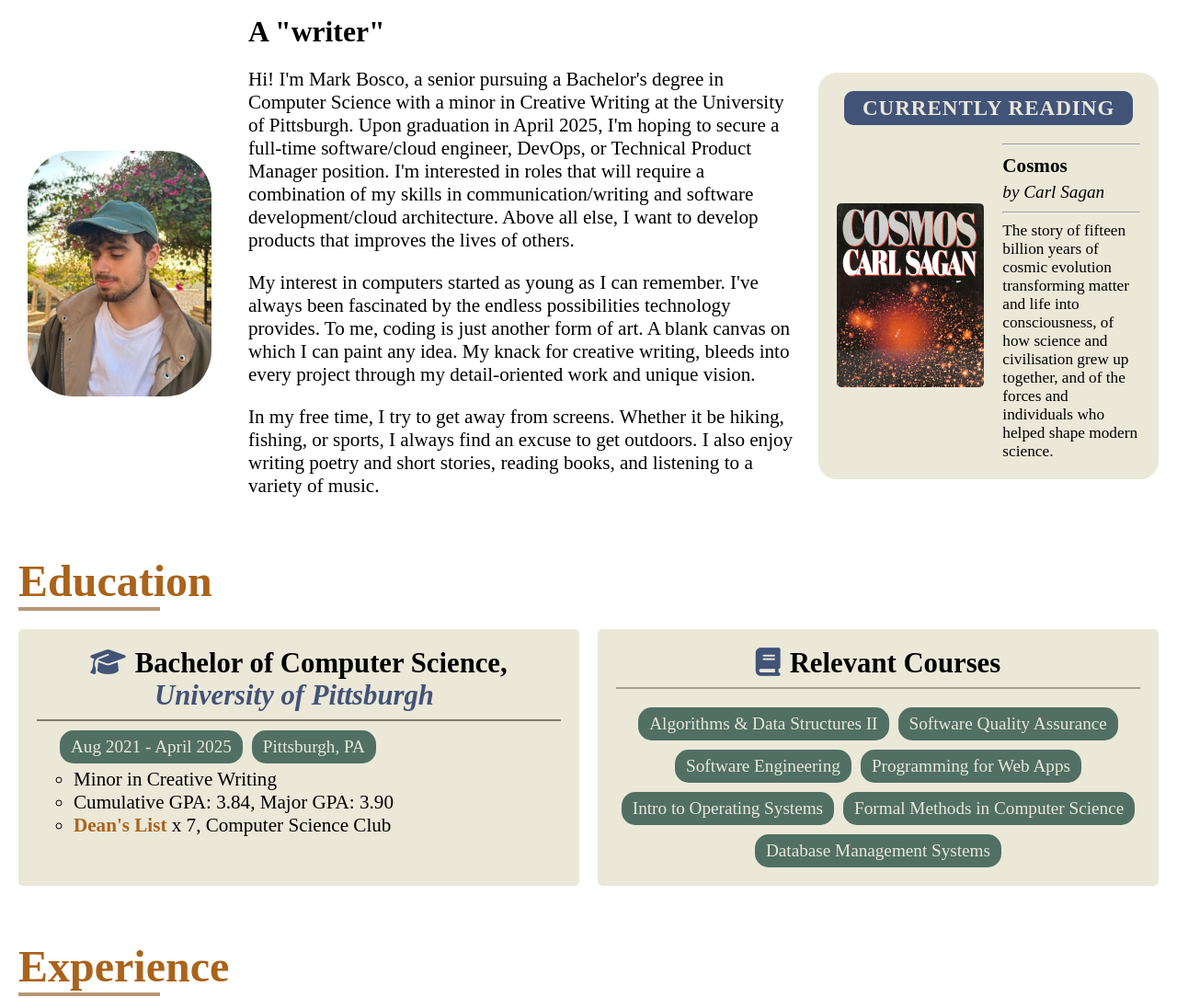
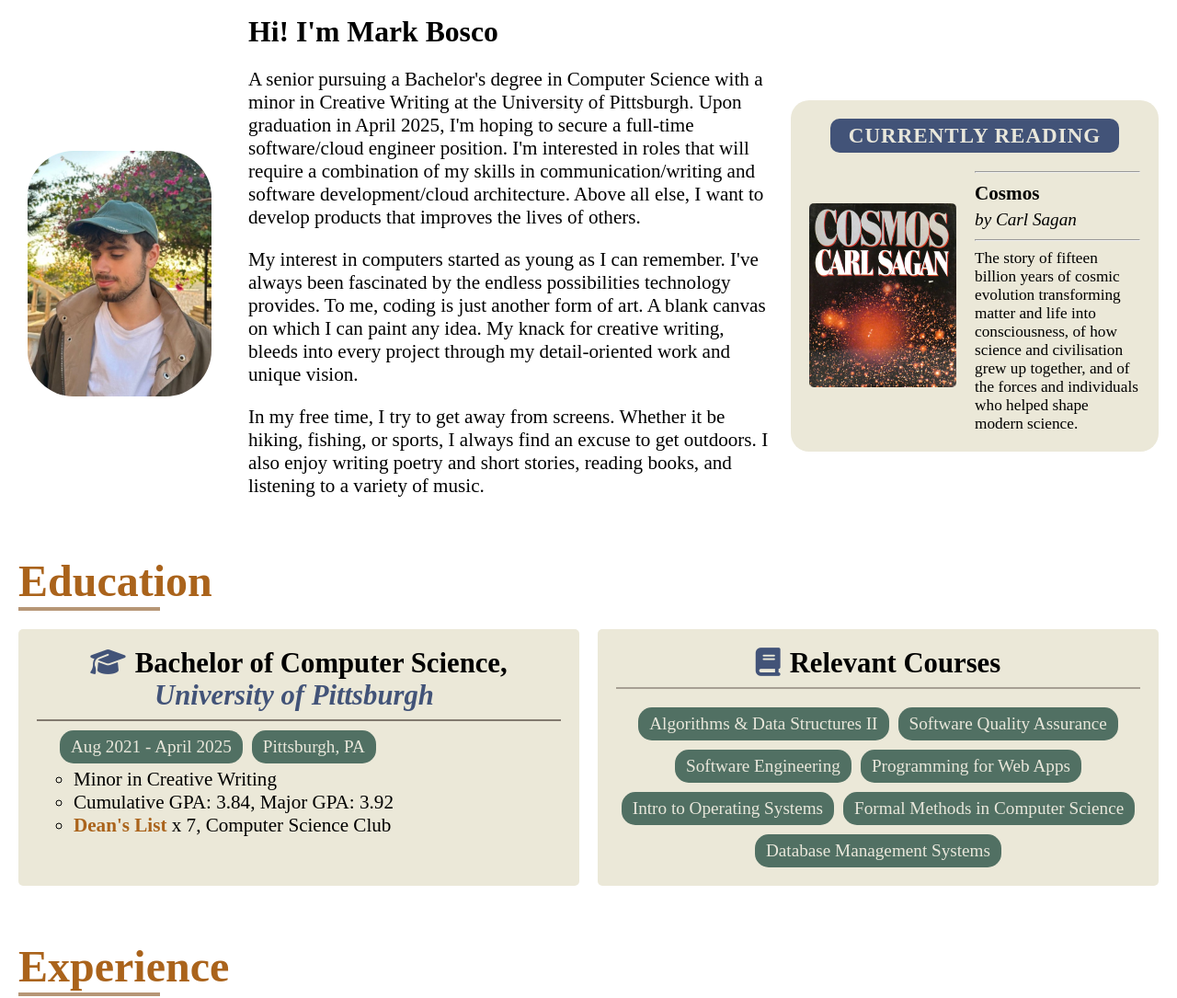
Before and after one commit to Mark-Bosco/mark-bosco.github.io, a plain HTML site: page index.html in a window 1280 px wide. Shown: the part 392-1477 px from the top of the page at 92% size. Drawn offline with Linux system fonts and the light colour scheme; a web font is replaced by a local one.

Commit message:
Updated resume, and text

```diff
--- a/index.html
+++ b/index.html
@@ -35,14 +35,13 @@
                     </div>
                     <ul class="list">
                         <div class="header">
-                            <span>A "writer" </span>
+                            <span>Hi! I'm Mark Bosco</span>
                         </div>
                         <li>
-                            <p>Hi! I'm Mark Bosco, a senior pursuing a Bachelor's degree in Computer Science with a
+                            <p> A senior pursuing a Bachelor's degree in Computer Science with a
                                 minor in Creative Writing at the
                                 University of Pittsburgh.
-                                Upon graduation in April 2025, I'm hoping to secure a full-time software/cloud engineer,
-                                DevOps, or Technical Product Manager position.
+                                Upon graduation in April 2025, I'm hoping to secure a full-time software/cloud engineer position.
                                 I'm interested in roles that will require a combination of my skills in
                                 communication/writing
                                 and software development/cloud architecture.
@@ -101,7 +100,7 @@
                             </div>
                             <ul class="list">
                                 <li>Minor in Creative Writing</a></li>
-                                <li>Cumulative GPA: 3.84, Major GPA: 3.90</li>
+                                <li>Cumulative GPA: 3.84, Major GPA: 3.92</li>
                                 <li><a href="https://www.sci.pitt.edu/student-resources/deans-list"
                                         target="_blank">Dean's List</a> x 7, Computer Science Club</li>
                             </ul>
```
Also changed, not shown: 1 other file.
